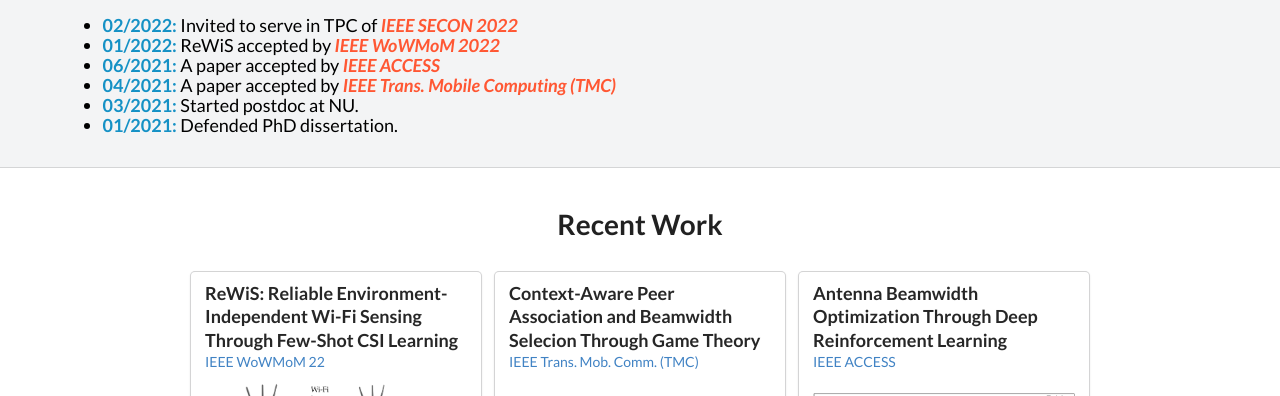
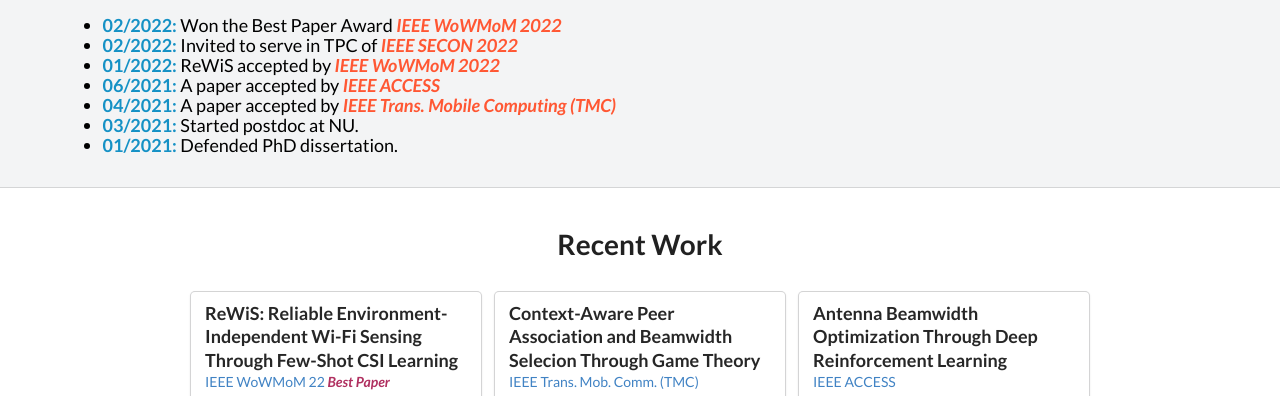
Before and after one commit to niloobahadori/niloobahadori.github.io, a plain HTML site: page index.html in a window 1280 px wide. Shown: the part 529-925 px from the top of the page. Drawn offline with Linux system fonts and the light colour scheme.

Commit message:
best_paper

```diff
--- a/index.html
+++ b/index.html
@@ -72,6 +72,7 @@ very padded segment">
           <h2 class="ui left aligned header">News</h2>
         <p style="text-align:justify">
 		<ul style="text-align:justify; color:black">
+					<li><font style="color:#1591C5"><b>02/2022:</b></font> Won the Best Paper Award <font style="color:#FF5733"><em><b>IEEE WoWMoM 2022</b></em></li></font>
 					<li><font style="color:#1591C5"><b>02/2022:</b></font> Invited to serve in TPC of <font style="color:#FF5733"><em><b>IEEE SECON 2022</b></em></li></font>
 					<li><font style="color:#1591C5"><b>01/2022:</b></font> ReWiS accepted by <font style="color:#FF5733"><em><b>IEEE WoWMoM 2022</b></em></li></font>
 					<li><font style="color:#1591C5"><b>06/2021:</b></font> A paper accepted by <font style="color:#FF5733"><em><b>IEEE ACCESS</b></em></li></font>
@@ -134,7 +135,7 @@ very padded segment">
 		      <div class="header">ReWiS: Reliable Environment-Independent Wi-Fi Sensing Through Few-Shot CSI Learning</div>
 
 		      <div class="meta">
-		        <span><a href="https://computing.ulster.ac.uk/WoWMoM2022/index.html">IEEE WoWMoM 22</span></a>
+		        <span><a href="https://computing.ulster.ac.uk/WoWMoM2022/index.html">IEEE WoWMoM 22 <font style="color:#B03060"><em><b> Best Paper</b></em></li></font></span></a>
 		      </div>
 			<div class="label">
 			 <img vspace="7" class="ui medium image" src="./Resources/ReWis.png">
```
